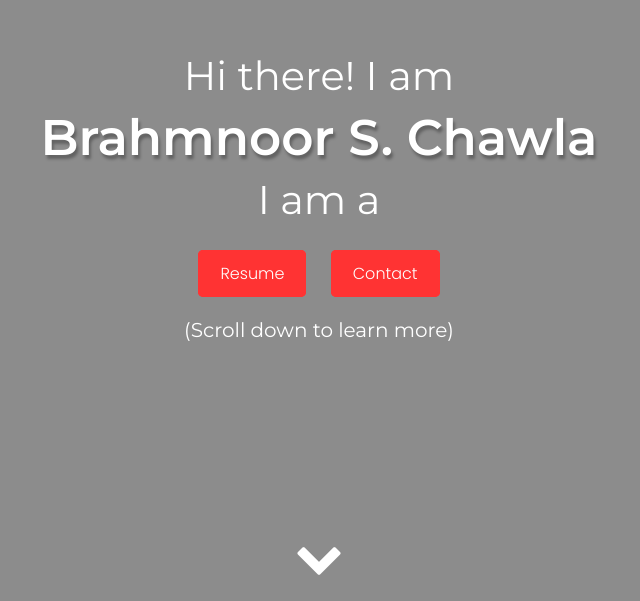
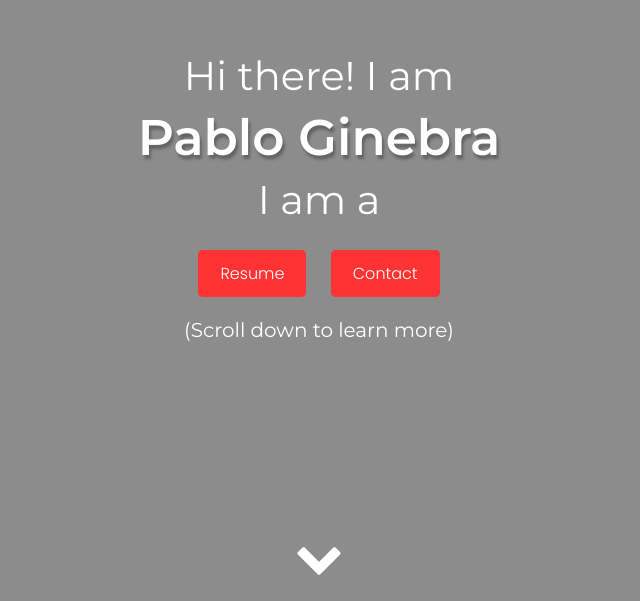
Before and after one commit to PablooogiN/site2, a plain HTML site: page index.html in a window 1280 px wide. Shown: the part 199-800 px from the top of the page, without its empty margins (321-961 px from the left). Drawn offline with nearby package versions, Linux system fonts and the light colour scheme.

Commit message:
Update index.html

```diff
--- a/index.html
+++ b/index.html
@@ -33,7 +33,7 @@
 <header class="home">
 <div class="overlay">
 <h2>Hi there! I am </h2>
-<h1>Brahmnoor S. Chawla</h1>
+<h1>Pablo Ginebra</h1>
 <h2>I am a <span class="typed"></span></h2>
 <div class="buttons">
 <a class="top-button" href="resume.pdf">Resume</a>
```
